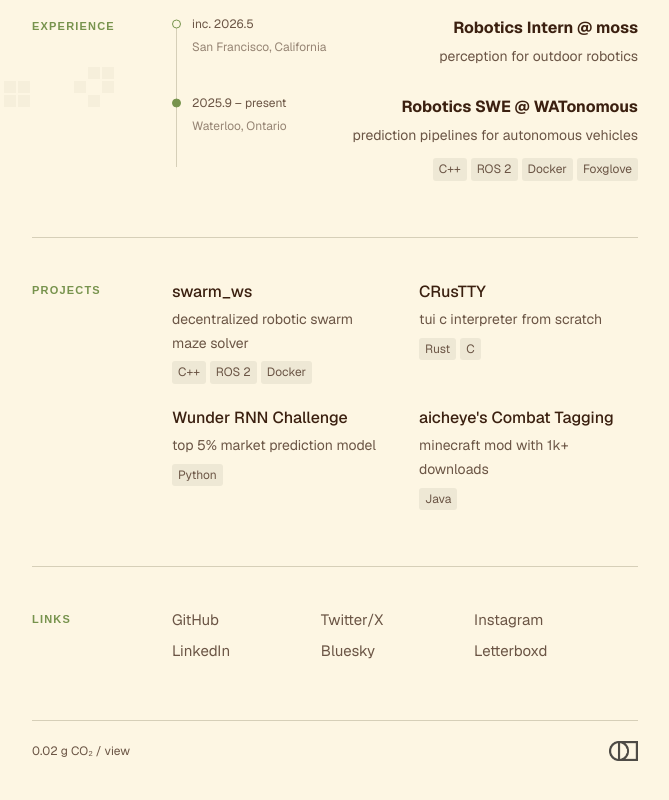
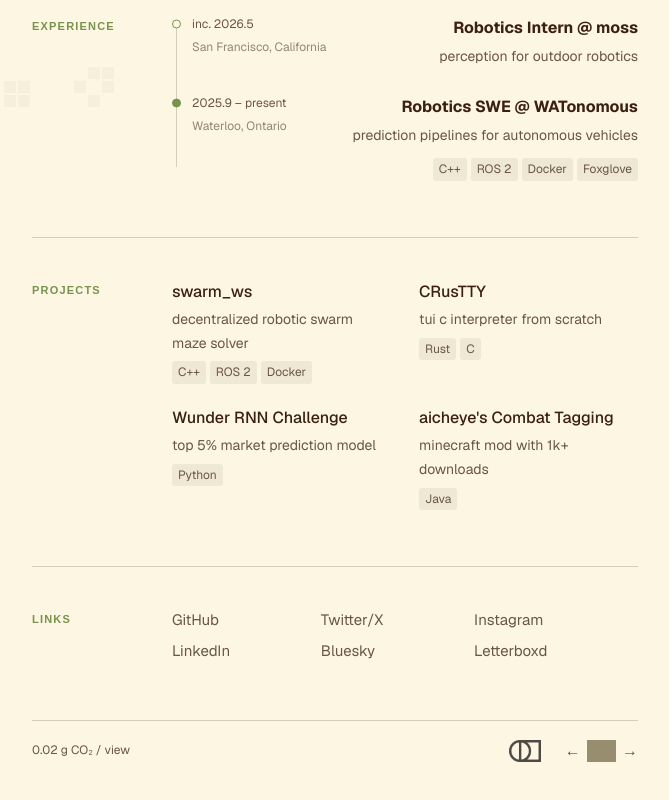
Before and after one commit to aicheye/seanyang.me, a Next.js app: page / in a window 1280 px wide. Shown: the part 452-1252 px from the top of the page, without its empty margins (305-974 px from the left). Built offline with nearby package versions, Linux system fonts and the light colour scheme; grey boxes are pictures that could not be loaded; a web font is replaced by a local one.

Commit message:
fix: adjust footer padding and enhance webrings layout; add webring navigation arrows and improve structure

```diff
--- a/src/app/globals.css
+++ b/src/app/globals.css
@@ -361,8 +361,7 @@ h2 span {
 
 footer {
   margin-top: auto;
-  padding-top: 80px;
-  padding-top: 20px;
+  padding-top: 16px;
   border-top: 1px solid var(--border);
   font-size: 12px;
   color: var(--text);
@@ -377,10 +376,26 @@ footer a {
 }
 
 
+.webrings-wrapper {
+  display: flex;
+  align-items: center;
+  gap: 24px;
+}
+
+.webring {
+  display: flex;
+  align-items: center;
+  gap: 6px;
+}
+
 .webring img {
-  height: 20px;
+  height: 22px;
   display: block;
   filter: sepia(1) saturate(1.5) hue-rotate(5deg) brightness(0.5) opacity(0.7);
+}
+
+.webring-arrow {
+  font-size: 16px;
 }
 
 /* Term progress */
--- a/src/app/page.tsx
+++ b/src/app/page.tsx
@@ -95,9 +95,18 @@ export default function Page() {
 
         <footer>
           <a href="https://websitecarbon.com/website/seanyang-me/" target="_blank" rel="noopener noreferrer">0.02 g CO₂ / view</a>
-          <a className="webring" href="https://se-webring.xyz" target="_blank" rel="noopener noreferrer">
-            <img src="/logo_b.png" alt="SE Webring" />
-          </a>
+          <div className="webrings-wrapper">
+            <a className="webring" href="https://se-webring.xyz" target="_blank" rel="noopener noreferrer">
+              <img src="/logo_b.png" alt="SE Webring" />
+            </a>
+            <div className="webring">
+              <a className="webring-arrow" href="https://se30webring.com?from=https://seanyang.me&dir=prev">←</a>
+              <a href="https://se30webring.com" target="_blank" rel="noopener noreferrer">
+                <img src="https://se30webring.com/assets/icon_black.svg" alt="SE '30 Webring" />
+              </a>
+              <a className="webring-arrow" href="https://se30webring.com?from=https://seanyang.me&dir=next">→</a>
+            </div>
+          </div>
         </footer>
       </div>
     </>
```
